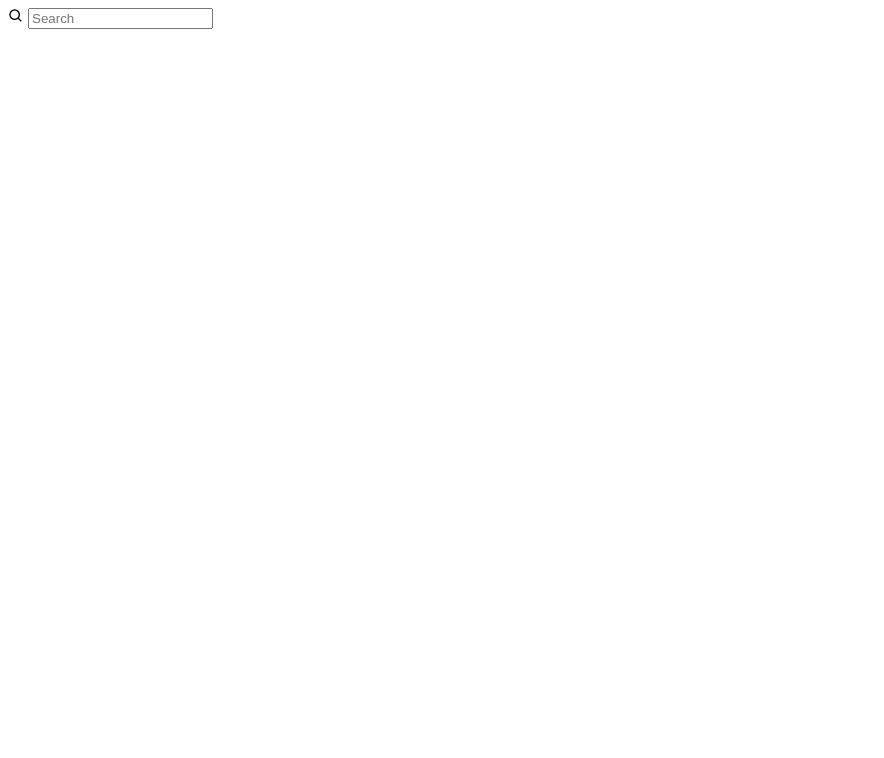
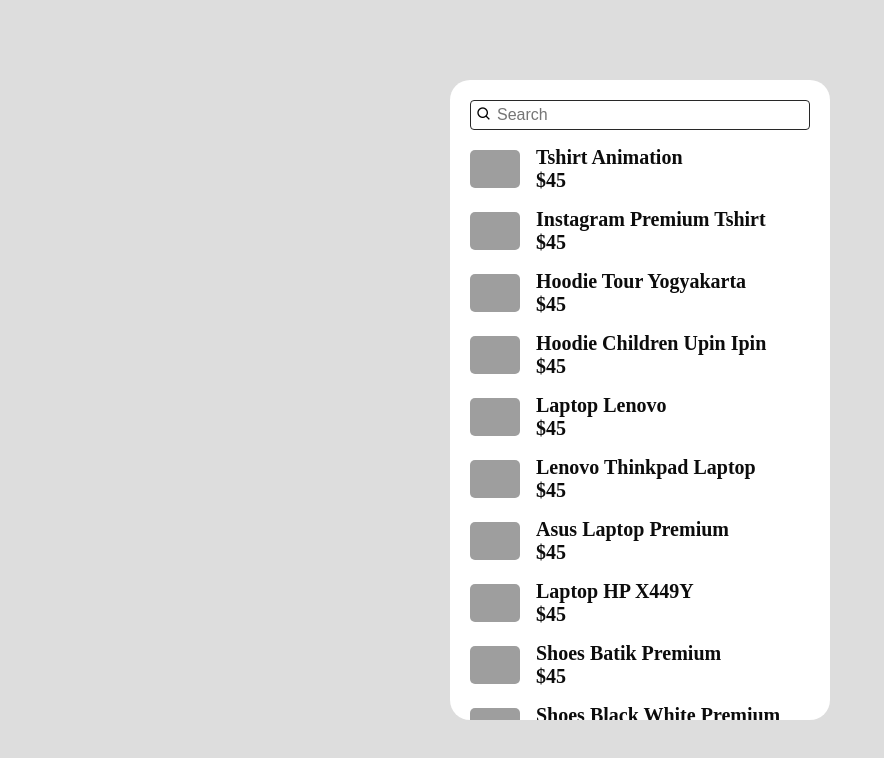
Before and after one commit to muhammadsusilo/searchproduct, a plain HTML site: page index.html in a window 1280 px wide. Shown: the whole page, without its empty margins (0-884 px from the left). Drawn offline with nearby package versions, Linux system fonts and the light colour scheme; grey boxes are pictures that could not be loaded.

Commit message:
clear or fixed css and semoted css

```diff
--- a/index.html
+++ b/index.html
@@ -14,6 +14,79 @@
             <i class='bx bx-search'></i>
             <input type="text" id="search" placeholder="Search">
         </form>
+
+        <div class="product-list">
+            <div class="product">
+                <img src="img/gamnbar 1.jpg" alt="gambar">
+                <div class="product-details">
+                    <h2>Tshirt Animation</h2>
+                    <h2>$45</h2>
+                </div>
+            </div>
+            <div class="product">
+                <img src="img/gamnbar 1.jpg" alt="gambar">
+                <div class="product-details">
+                    <h2>Instagram Premium Tshirt </h2>
+                    <h2>$45</h2>
+                </div>
+            </div>
+            <div class="product">
+                <img src="img/gamnbar 1.jpg" alt="gambar">
+                <div class="product-details">
+                    <h2>Hoodie Tour Yogyakarta</h2>
+                    <h2>$45</h2>
+                </div>
+            </div>
+            <div class="product">
+                <img src="img/gamnbar 1.jpg" alt="gambar">
+                <div class="product-details">
+                    <h2>Hoodie Children Upin Ipin </h2>
+                    <h2>$45</h2>
+                </div>
+            </div>
+            <div class="product">
+                <img src="img/gamnbar 1.jpg" alt="gambar">
+                <div class="product-details">
+                    <h2>Laptop Lenovo</h2>
+                    <h2>$45</h2>
+                </div>
+            </div>
+            <div class="product">
+                <img src="img/gamnbar 1.jpg" alt="gambar">
+                <div class="product-details">
+                    <h2>Lenovo Thinkpad Laptop</h2>
+                    <h2>$45</h2>
+                </div>
+            </div>
+            <div class="product">
+                <img src="img/gamnbar 1.jpg" alt="gambar">
+                <div class="product-details">
+                    <h2>Asus Laptop Premium</h2>
+                    <h2>$45</h2>
+                </div>
+            </div>
+            <div class="product">
+                <img src="img/gamnbar 1.jpg" alt="gambar">
+                <div class="product-details">
+                    <h2>Laptop HP X449Y</h2>
+                    <h2>$45</h2>
+                </div>
+            </div>
+            <div class="product">
+                <img src="img/gamnbar 1.jpg" alt="gambar">
+                <div class="product-details">
+                    <h2>Shoes Batik Premium</h2>
+                    <h2>$45</h2>
+                </div>
+            </div>
+            <div class="product">
+                <img src="img/gamnbar 1.jpg" alt="gambar">
+                <div class="product-details">
+                    <h2>Shoes Black White Premium</h2>
+                    <h2>$45</h2>
+                </div>
+            </div>
+        </div>
     </section>
 
     <script src="script.js"></script>
--- a/main.css
+++ b/main.css
@@ -0,0 +1,67 @@
+* {
+    margin: 0;
+    padding: 0;
+    box-sizing: border-box;
+}
+
+body{
+    width: 100%;
+    height: 100vh;
+    background-color: rgb(221, 221, 221);
+    margin: auto;
+    display: flex;
+    justify-content: center;
+    align-items: center;
+    flex-direction: column;
+}
+
+section {
+    width: 380px;
+    height: 80vh;
+    background-color: rgb(255, 255, 255);
+    border-radius: 20px;
+    padding: 20px;
+    overflow-y: scroll;
+}
+section form {
+    width: 100%;
+border :1px solid rgba(0, 0, 0, 0.843);
+border-radius: 4px;
+display: flex;
+flex-direction: row;
+padding: 5px;
+}
+
+section form input {
+    border: none;
+    outline:none;
+    box-shadow: none;
+    width: 100%;
+    font-size: 1rem;
+}
+section form  i {
+    padding-right: 5px;
+}
+
+.product {
+    display:flex;
+    align-items: center;
+    margin: 1rem 0;
+}
+
+.product img {
+    width:50px;
+    border-radius: 5px;
+    margin-right: 1rem;
+    object-fit: cover;
+}
+
+.product .product-details h2{
+    font-size: 20px;
+    color: rgb(12, 12, 12);
+}
+
+.product .product-details h3 {
+    font-size: 16px;
+    color: rgb(12, 12, 12);
+}
```
